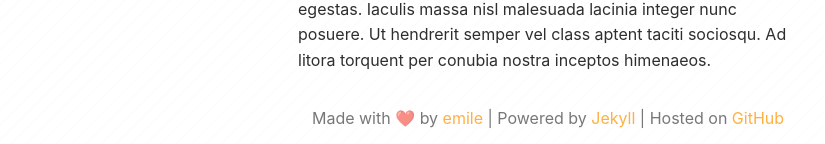
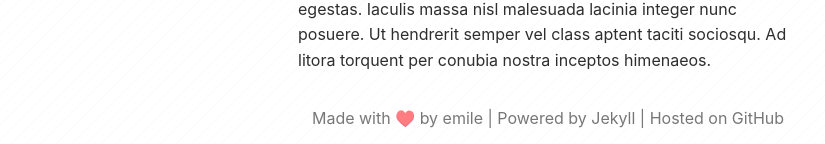
Before and after one commit to blueantcorp/petrinski.github.io, a Jekyll site: the page built from _pages/index.md, in a window 1280 px wide and 1400 px high, scrolled down 873 px. Shown: the part 1253-1397 px from the top of the window, without its empty margins (92-917 px from the left). Built offline with Jekyll 4.4.1, drawn with Linux system fonts in a browser that asks for light colours.

Commit message:
fix footer
Signed-off-by: emile <emile@blueantcorp.com>

```diff
--- a/_includes/footer.html
+++ b/_includes/footer.html
@@ -1,6 +1,6 @@
 <footer class="site-footer">
   <div class="footer-content">
-    <p>Made with ❤️ by <a href="mailto:{{ site.data.profile.email }}?subject={{ site.data.profile.email_subject | uri_escape }}" class="email" aria-label="Email">{{ site.data.profile.name }}</a> |
+    <p>Made with ♥️ by <a href="mailto:{{ site.data.profile.email }}?subject={{ site.data.profile.email_subject | uri_escape }}" class="email" aria-label="Email">{{ site.data.profile.name }}</a> |
       Powered by <a href="https://www.jekyllrb.com/" target="_blank" rel="noopener noreferrer">Jekyll</a> |
       Hosted on <a href="https://github.com/" target="_blank" rel="noopener noreferrer">GitHub</a></p>
   </div>
--- a/_sass/_footer.scss
+++ b/_sass/_footer.scss
@@ -1,7 +1,7 @@
 footer,
 .site-footer {
   a {
-     color: rgba(var(--accent-color), 0.75);
+     color: var(--contact-normal);
      text-decoration: none;
      text-decoration-color: currentColor;
      text-decoration-thickness: 1px;
@@ -9,17 +9,17 @@ footer,
 
      &:visited {
         /* keep visited links using the same accent color */
-        color: rgba(var(--accent-color), 0.75);
+        color: var(--contact-hover);
      }
 
      &:hover,
      &:focus {
-        color: rgb(var(--accent-color));
+        color: var(--contact-hover);
      }
 
      &:focus {
         /* visible focus ring using accent color */
-        outline: 3px solid rgb(var(--accent-color));
+        outline: 3px solid var(--contact-hover);
         outline-offset: 3px;
         border-radius: 2px;
      }
```
